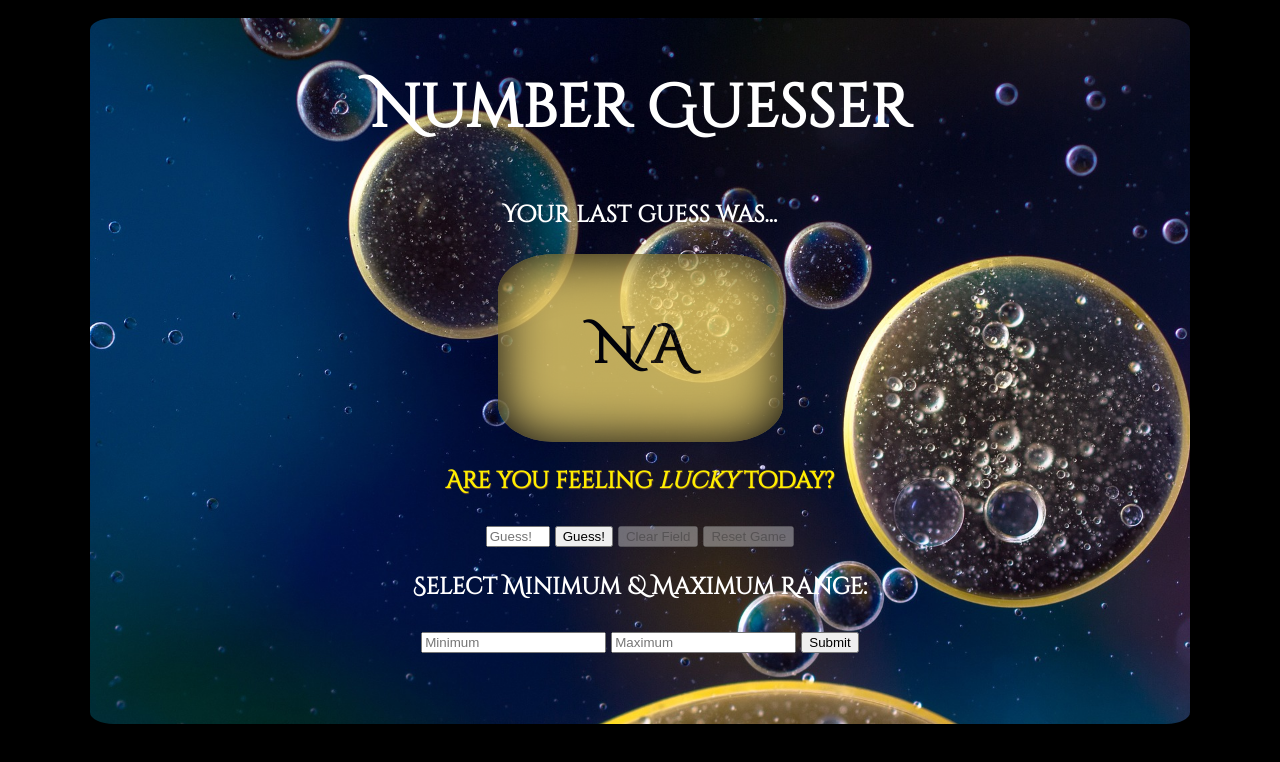
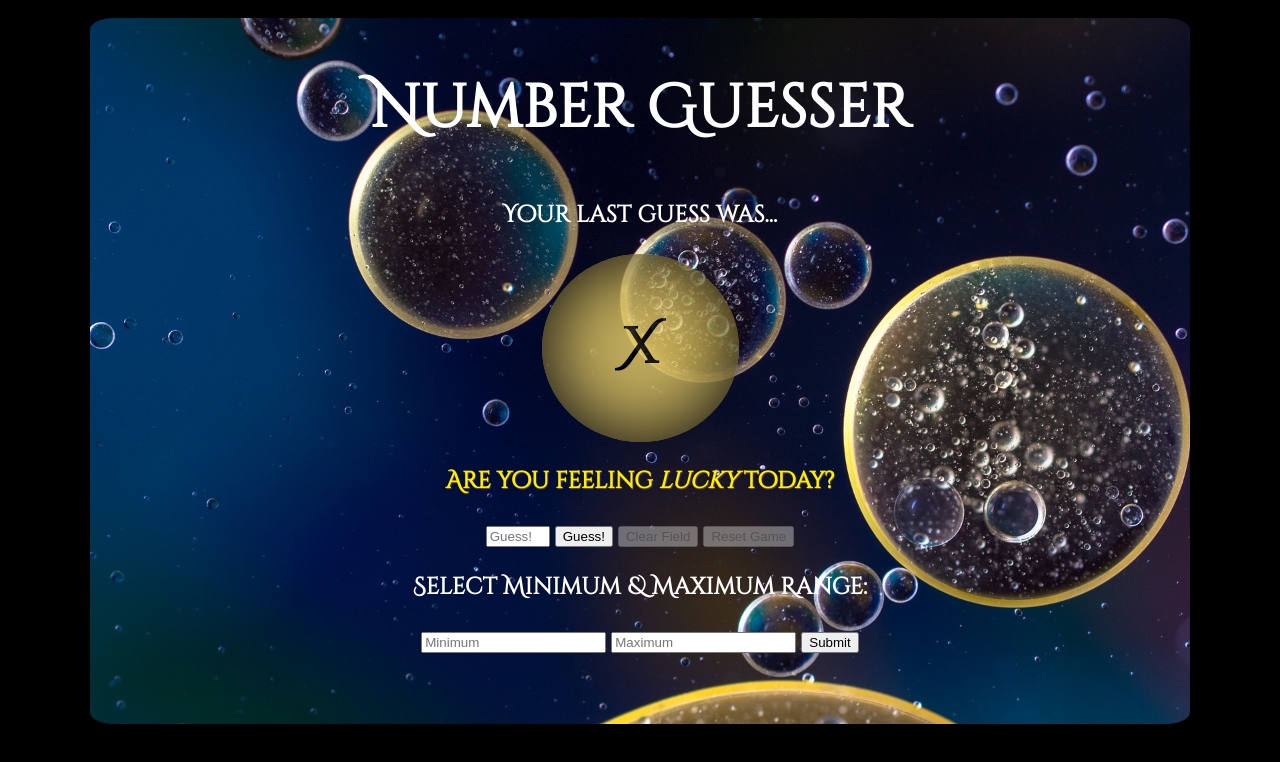
Before and after one commit to kswhyte/number-guesser, a plain HTML site: page index.html in a window 1280 px wide. Drawn offline with Linux system fonts and the light colour scheme.

Commit message:
adds few touches on css for more coherency

```diff
--- a/index.html
+++ b/index.html
@@ -12,7 +12,7 @@
     <section id="hero">
       <h1>Number Guesser</h1>
       <h3>Your last guess was...</h3>
-      <h2 id="number-generator">N/A<!-- where number is generated --></h2>
+      <h2 id="number-generator">X<!-- where number is generated --></h2>
       <h3 id="user-feedback">Are you feeling <em>lucky</em> today?</h3>
 
       <input id="numberInput" onKeyUp="buttonsEnabled()" onKeyDown="buttonsDisabled()" type="number" placeHolder="Guess!" min="1" max="100">
--- a/styles.css
+++ b/styles.css
@@ -46,11 +46,11 @@ h1 {
   position: center;
   display: block;
   padding: 60px;
-  border-radius: 20%;
-  width: 15%;
-  height: 25%;
+  border-radius: 50%;
+  width: 7%;
+  height: 11%;
   z-index: 99;
-  box-shadow: 0px 0px 50px black inset;
+  box-shadow: 0px 0px 75px black inset;
   opacity: 0.75;
 }
 
```
